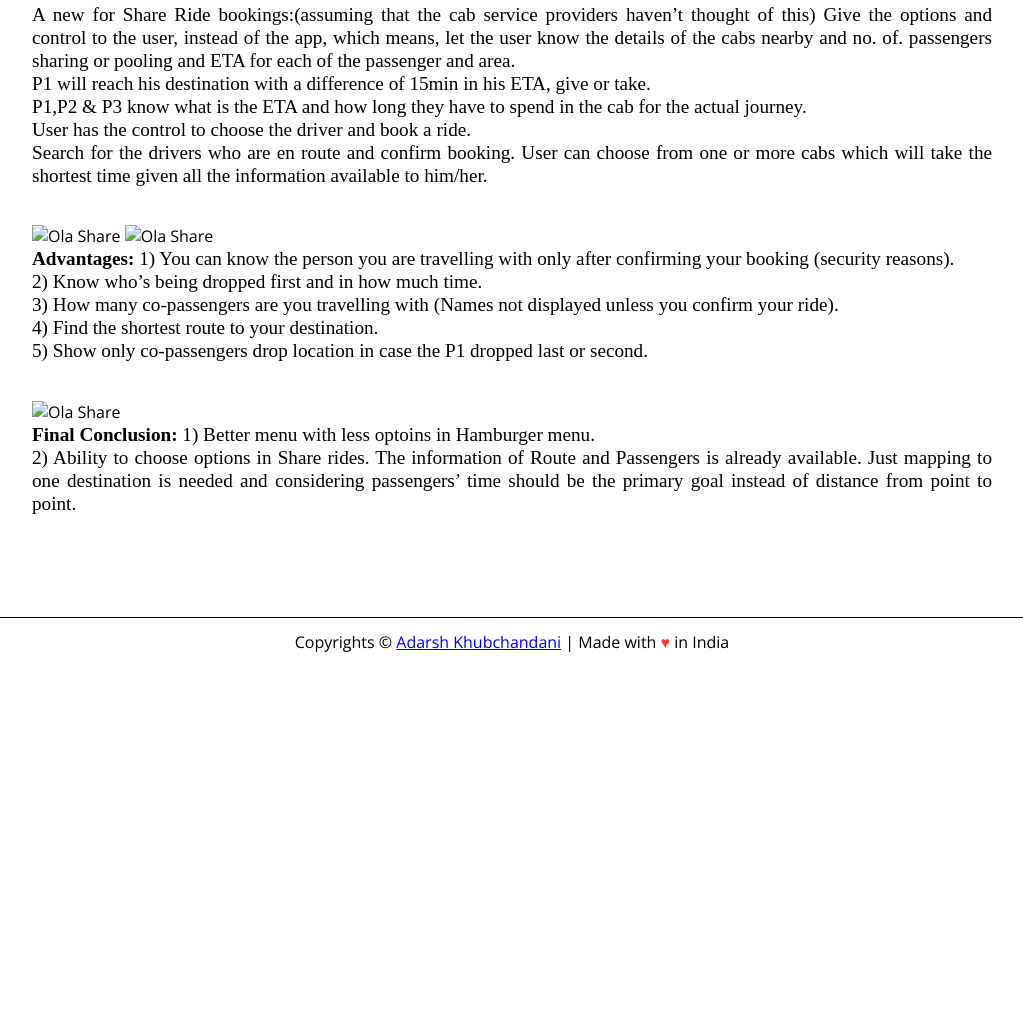
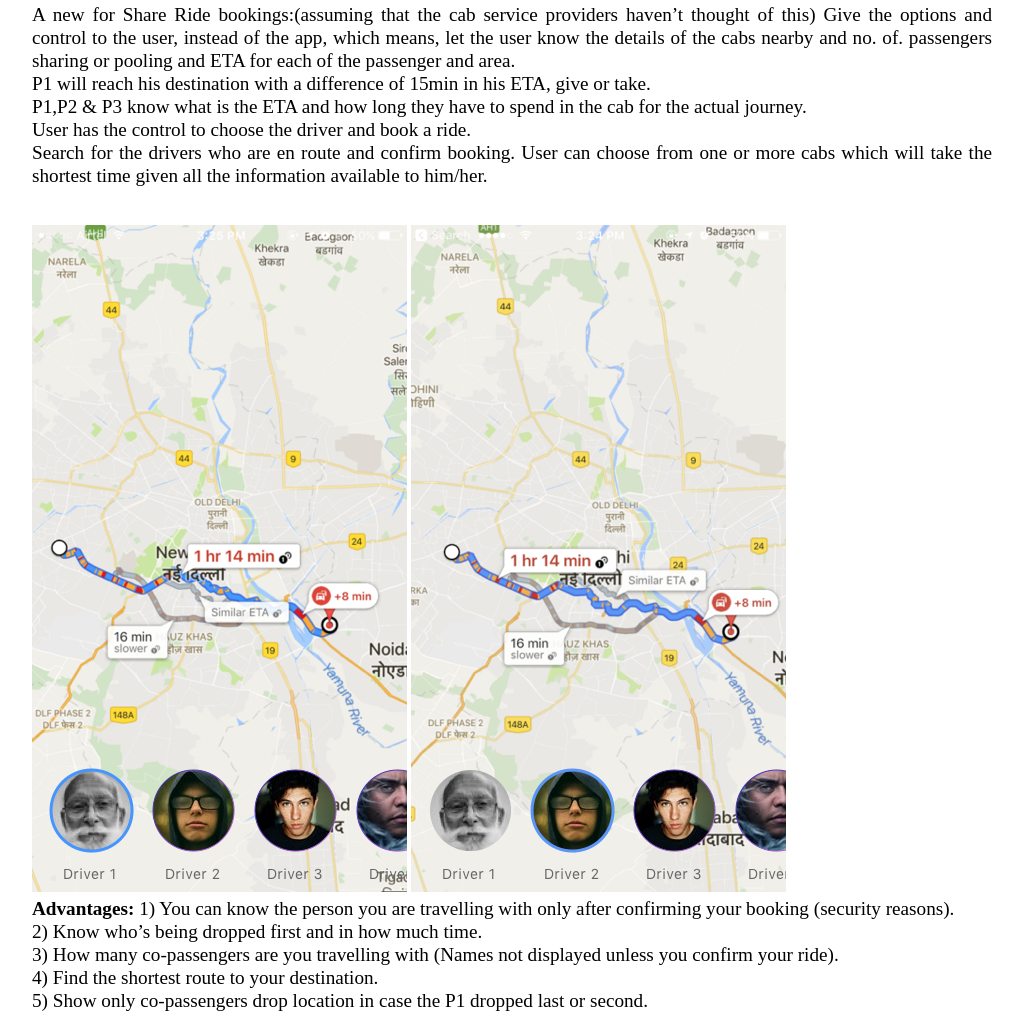
Before and after one commit to askhubchandani/ola-redesign, a plain HTML site: page index.html in a window 1280 px wide. Shown: the part 1426-2441 px from the top of the page, without its empty margins (128-1151 px from the left). Before the commit the page ends 2092 px from the top, so only its background shows below. Drawn offline with nearby package versions, Linux system fonts and the light colour scheme.

Commit message:
Update index.html

```diff
--- a/index.html
+++ b/index.html
@@ -89,8 +89,8 @@ User has the control to choose the driver and book a ride.<br>
 Search for the drivers who are en route and confirm booking. User can choose from one or more cabs which will take the shortest time given all the information available to him/her.
 </p>
 
-<img src="ola1.png" alt="Ola Share">
-<img src="ola2.png" alt="Ola Share">
+<img src="images/ola1.png" alt="Ola Share">
+<img src="images/ola2.png" alt="Ola Share">
 
 <p><b>Advantages:</b>
 
@@ -100,7 +100,7 @@ Search for the drivers who are en route and confirm booking. User can choose fro
 4) Find the shortest route to your destination.<br>
 5) Show only co-passengers drop location in case the P1 dropped last or second.</p>
 
-<img src="ola3.png" alt="Ola Share">
+<img src="images/ola3.png" alt="Ola Share">
 
 <p><b>Final Conclusion:</b>
 1) Better menu with less optoins in Hamburger menu.<br>
```
